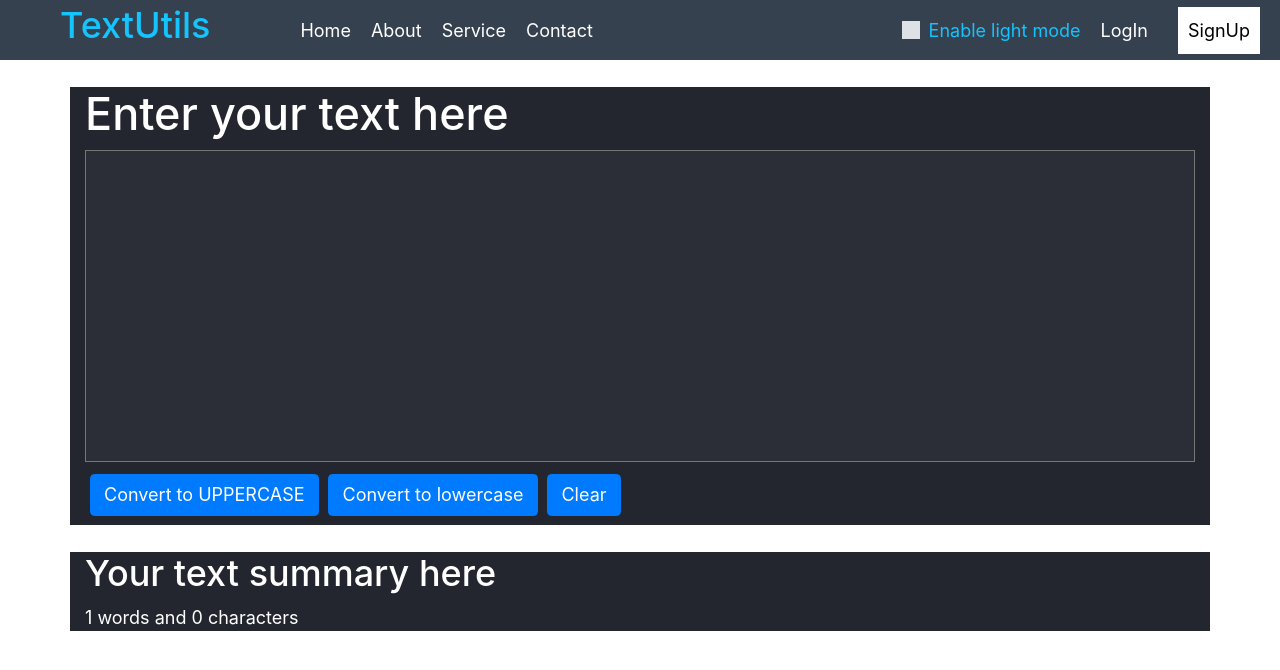
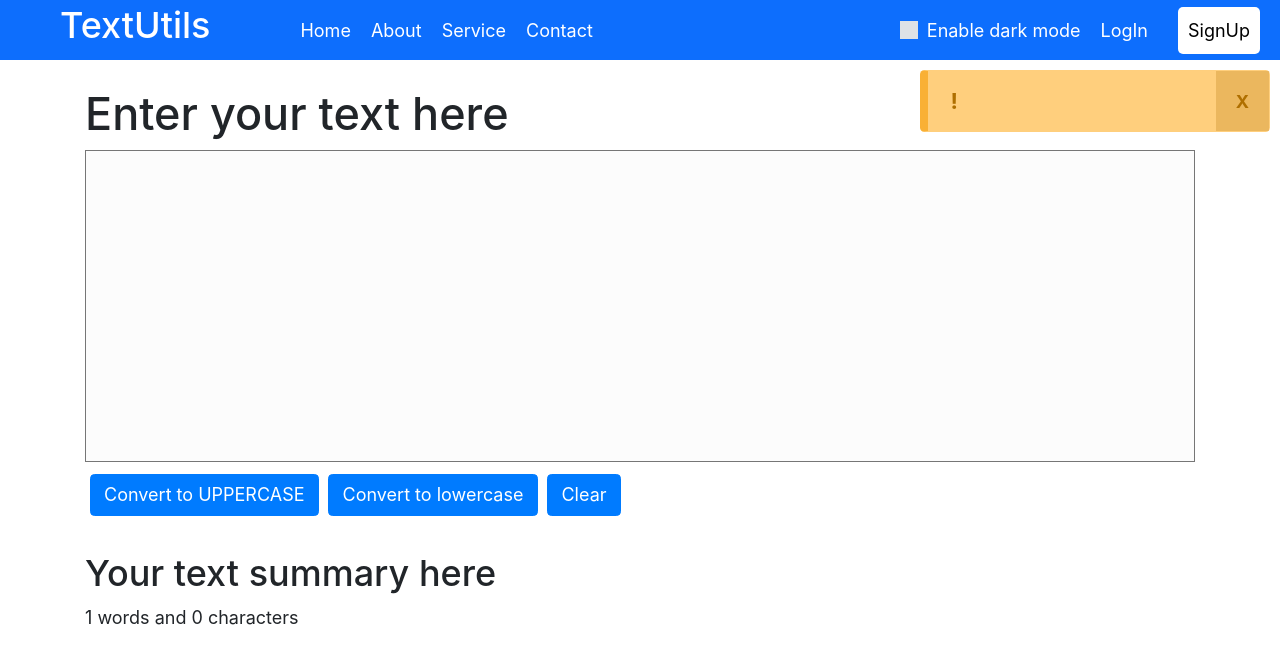
Before and after one commit to divy-03/TextUtils, a React (Create React App) app: page / in a window 1280 px wide. Shown: the top 670 px of the page. Built offline with nearby package versions, Linux system fonts and the light colour scheme.

Commit message:
added alert and Dark mode

```diff
--- a/src/App.css
+++ b/src/App.css
@@ -160,6 +160,7 @@ input:checked+.toggle-slider:before {
   margin-right: 20px;
   background-color: white;
   font-weight: 400;
+  border-radius: 5px;
 }
 
 #login {
@@ -201,3 +202,36 @@ input:checked+.toggle-slider:before {
 /* .body-light {
   background-color: #2b2e36;
 } */
+
+.alert-container {
+  position: relative;
+}
+
+.alert {
+  background-color: #ffc86add;
+  min-width: 350px;
+  position: absolute;
+  top: 10px;
+  right: 10px;
+  border-left: 8px solid #f8ab27d5 ;
+}
+
+.alert-msg strong {
+  font-size: 22px;
+}
+
+.alert-msg {
+  color: #af6f00;
+  font-size: 18px;
+}
+
+.clsAlert {
+  color: #af6f00;
+  position: absolute;
+  top: 0;
+  right: 0px;
+  background: #af6f0040;
+  border: none;
+  height: 100%;
+  padding: 0 20px;
+}
--- a/src/App.js
+++ b/src/App.js
@@ -3,24 +3,36 @@ import { useState } from "react";
 import "./App.css";
 import Navbar from "./Components/Navbar";
 import TextArea from "./Components/TextArea";
+import Alert from "./Components/Alert";
 
 
 function App() {
-  const [mode, setMode] = useState("light");
+  const [mode, setMode] = useState("dark");
+
+  const [alert, setAlert] = useState(null);
+
+  const showAlert = (message) => {
+    setAlert("message")
+  }
 
   const toggleMode = () => {
     if(mode === 'light'){
       setMode('dark')
       document.body.style.backgroundColor = 'white';
+      document.body.style.color = 'black';
+      setAlert("Light mode has been enabled")
     }
     else{
       setMode('light')
       document.body.style.backgroundColor = '#2b2e36';
+      document.body.style.color = 'white';
+      setAlert("Dark mode has been enabled")
     }
   }
   return (
     <>
       <Navbar Title="TextUtils" mode={mode} toggleMode={toggleMode}/>
+      <Alert alertmsg={alert}/>
       {/* <Navbar/> */}
       <TextArea heading="Enter your text here" mode={mode}/>
     </>
--- /dev/null
+++ b/src/Components/Alert.js
@@ -0,0 +1,32 @@
+import React, {useState} from "react";
+
+function Alert(props) {
+  const [isVisible, setIsVisible] = useState(true);
+
+  const closeAlert = () => {
+    // documeent.clsAlert.style.display = "none";
+    setIsVisible(false);
+  };
+
+  return (
+    <div className="alert-container">
+      {isVisible && (
+        <div className="alert">
+          <span className="alert-msg">
+            <strong>! </strong>
+            {props.alertmsg}
+          </span>
+          <button className="clsAlert" onClick={closeAlert}>
+            <strong>X</strong>
+          </button>
+        </div>
+      )}
+    </div>
+  );
+}
+
+Alert.defaultProps = {
+  alertmsg: "Alert Message",
+};
+
+export default Alert;
```
